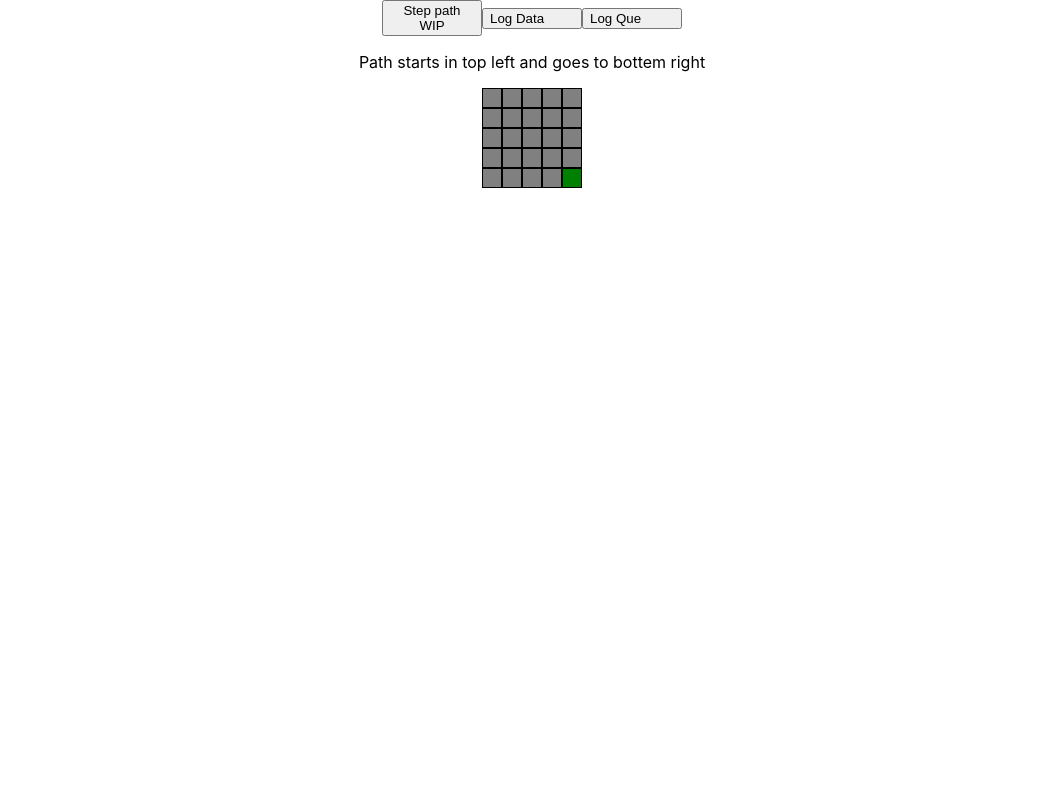
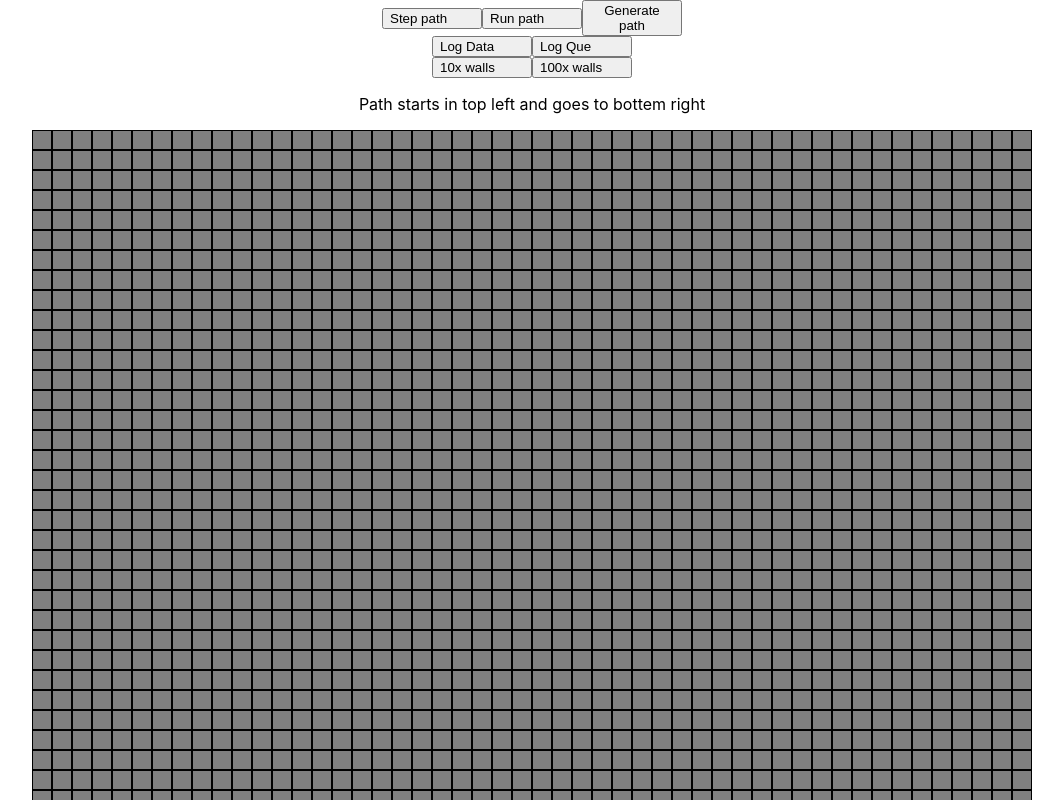
Before and after one commit to peoplestealusernames/pathfinder, a React (Create React App) app: page / in a window 1280 px wide. Shown: the top 800 px of the page, without its empty margins (108-1171 px from the left). Built offline with nearby package versions, Linux system fonts and the light colour scheme.

Commit message:
Better testing tools generate path run path

```diff
--- a/src/App.tsx
+++ b/src/App.tsx
@@ -1,12 +1,14 @@
 import React, { useState } from 'react';
 import './App.css';
-import { ToggleBlock } from './ToggleBlock';
 import { ToggleGrid } from './ToggleGrid';
 import { Path, Tile, Vec2, Walkable } from './types';
 
 function App() {
-  const x = 5
-  const y = 5
+  const x = 50
+  const y = 50
+
+  let running = false;
+  let solution = false;
 
   let [Qued, SetQued] = useState<Path[]>(() => {
     let Qued1: Path[] = []
@@ -41,9 +43,16 @@ function App() {
     <div className="App" style={{ display: "flex", flexDirection: "column", flexWrap: "wrap" }}>
       <div style={{ display: "flex", flexDirection: "row", flexWrap: "wrap", justifyContent: "center" }}>
         <button style={{ width: 100, alignSelf: "center", display: "flex" }}
-          onClick={() => { SetQued(Generate(Grid, Qued)); UpdateGridState() }}
-        >Step path WIP</button>
-
+          onClick={() => { SetQued(StepPath(Grid, Qued)); UpdateGridState() }}
+        >Step path</button>
+        <button style={{ width: 100, alignSelf: "center", display: "flex" }}
+          onClick={() => { RunPath() }}
+        >Run path</button>
+        <button style={{ width: 100, alignSelf: "center", display: "flex" }}
+          onClick={() => { GeneratePath() }}
+        >Generate path</button>
+      </div>
+      <div style={{ display: "flex", flexDirection: "row", flexWrap: "wrap", justifyContent: "center" }}>
         <button style={{ width: 100, alignSelf: "center", display: "flex" }}
           onClick={() => {
             let stri = ""
@@ -67,13 +76,59 @@ function App() {
           }}
         >Log Que</button>
       </div>
+
+      <div style={{ display: "flex", flexDirection: "row", flexWrap: "wrap", justifyContent: "center" }}>
+        <button style={{ width: 100, alignSelf: "center", display: "flex" }}
+          onClick={() => {
+            for (let i = 0; i < 10; i++) {
+              let tile = Grid[getRandomInt(x)][getRandomInt(y)]
+              while (tile.state != "empty") {
+                tile = Grid[getRandomInt(x)][getRandomInt(y)]
+              }
+              tile.state = "wall"
+            }
+            UpdateGridState()
+          }}
+        >10x walls</button>
+        <button style={{ width: 100, alignSelf: "center", display: "flex" }}
+          onClick={() => {
+            for (let i = 0; i < 100; i++) {
+              let tile = Grid[getRandomInt(x)][getRandomInt(y)]
+              while (tile.state != "empty") {
+                tile = Grid[getRandomInt(x)][getRandomInt(y)]
+              }
+              tile.state = "wall"
+            }
+            UpdateGridState()
+          }}
+        >100x walls</button>
+      </div>
+
       <p>Path starts in top left and goes to bottem right</p>
       <ToggleGrid grid={Grid} update={UpdateGridState} />
     </div >
   );
+
+  function RunPath() {
+    if (!running) {
+      setInterval(() => {
+        Qued = StepPath(Grid, Qued)
+        SetQued(Qued); UpdateGridState()
+      }, 100)
+    }
+  }
+  function GeneratePath() {
+    if (!running) {
+      //TODO: Stop timer for running
+    }
+    while (Qued.length != 0) {
+      Qued = StepPath(Grid, Qued)
+    }
+    SetQued(Qued); UpdateGridState()
+  }
 }
 
-function Generate(grid: Tile[][], Qued: Path[]) {
+function StepPath(grid: Tile[][], Qued: Path[]) {
   let ret: Path[] = []
 
   console.log("Stepping pathfinder")
@@ -137,4 +192,8 @@ function GetTile(grid: Tile[][], pos: Vec2) {
   return null
 }
 
+function getRandomInt(max: number) {
+  return Math.floor(Math.random() * max);
+}
+
 export default App;
--- a/src/ToggleBlock.tsx
+++ b/src/ToggleBlock.tsx
@@ -10,6 +10,7 @@ export function ToggleBlock(props: { tile: Tile, update: any }) {
 
     useEffect(() => {
         SetStateChild(props.tile.state)
+        console.log("UPDATE")
     }, [props.tile.state])
 
 
```
